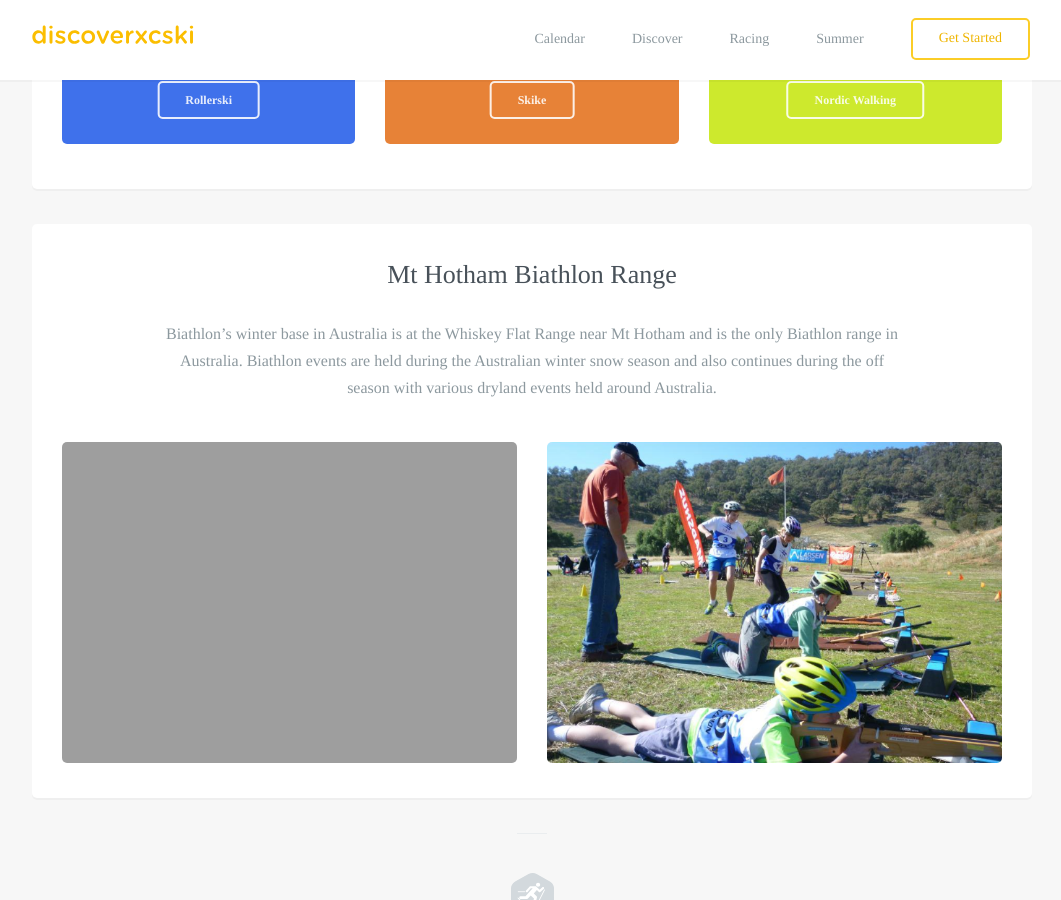
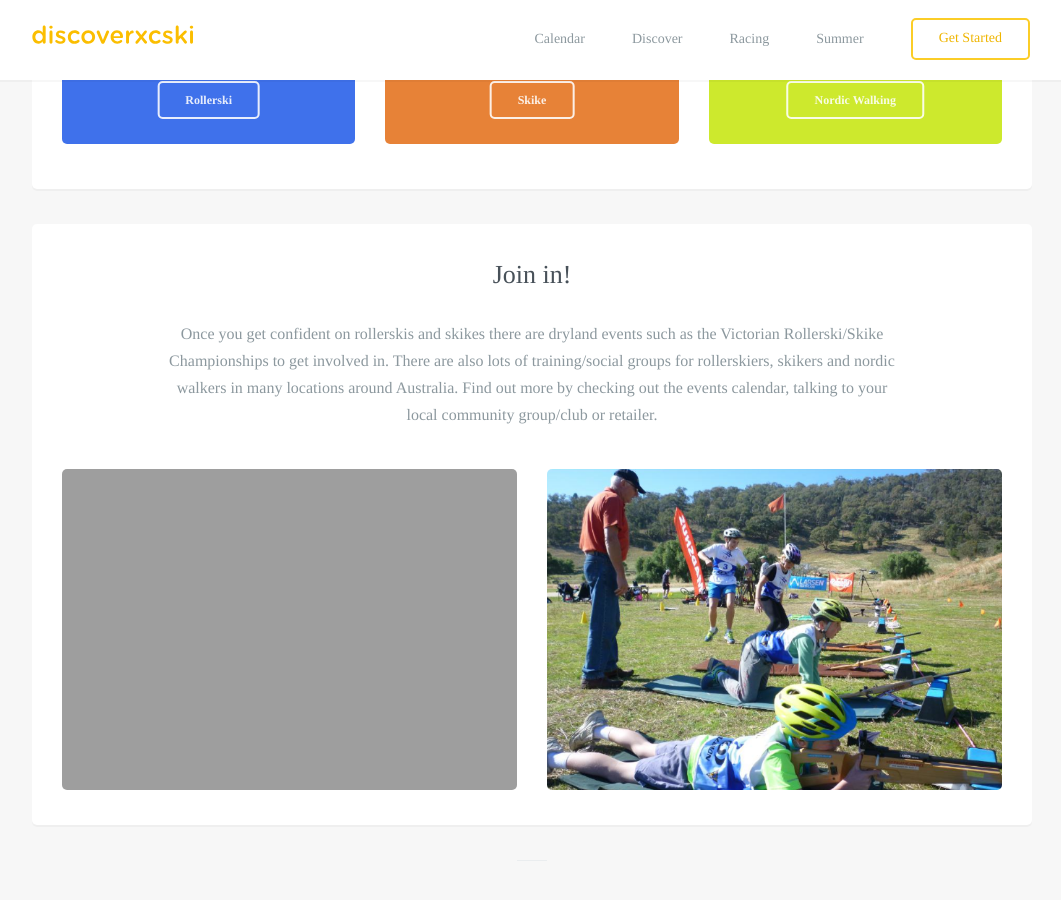
Before and after one commit to robcatto/robcatto.github.io, a Jekyll site: the page built from summer/index.html, in a window 1280 px wide and 900 px high, scrolled down 1253 px. Shown: the whole window, without its empty margins (108-1169 px from the left). Built offline with Jekyll 4.4.1, drawn with Linux system fonts in a browser that asks for light colours; some web fonts are replaced; Markdown is read by kramdown in place of the engine named in the settings.

Commit message:
Update index.html

```diff
--- a/summer/index.html
+++ b/summer/index.html
@@ -113,9 +113,9 @@ layout: default
                 </section>
 
                  <section class="mobile_section">
-                <h3>Mt Hotham Biathlon Range</h3>
+                <h3>Join in!</h3>
                 <p>
-                    Biathlon’s winter base in Australia is at the Whiskey Flat Range near Mt Hotham and is the only Biathlon range in Australia.  Biathlon events are held during the Australian winter snow season and also continues during the off season with various dryland events held around Australia.
+                    Once you get confident on rollerskis and skikes there are dryland events such as the Victorian Rollerski/Skike Championships to get involved in. There are also lots of training/social groups for rollerskiers, skikers and nordic walkers in many locations around Australia. Find out more by checking out the events calendar, talking to your local community group/club or retailer.
 
                 </p>
                 <div class="row">
```
